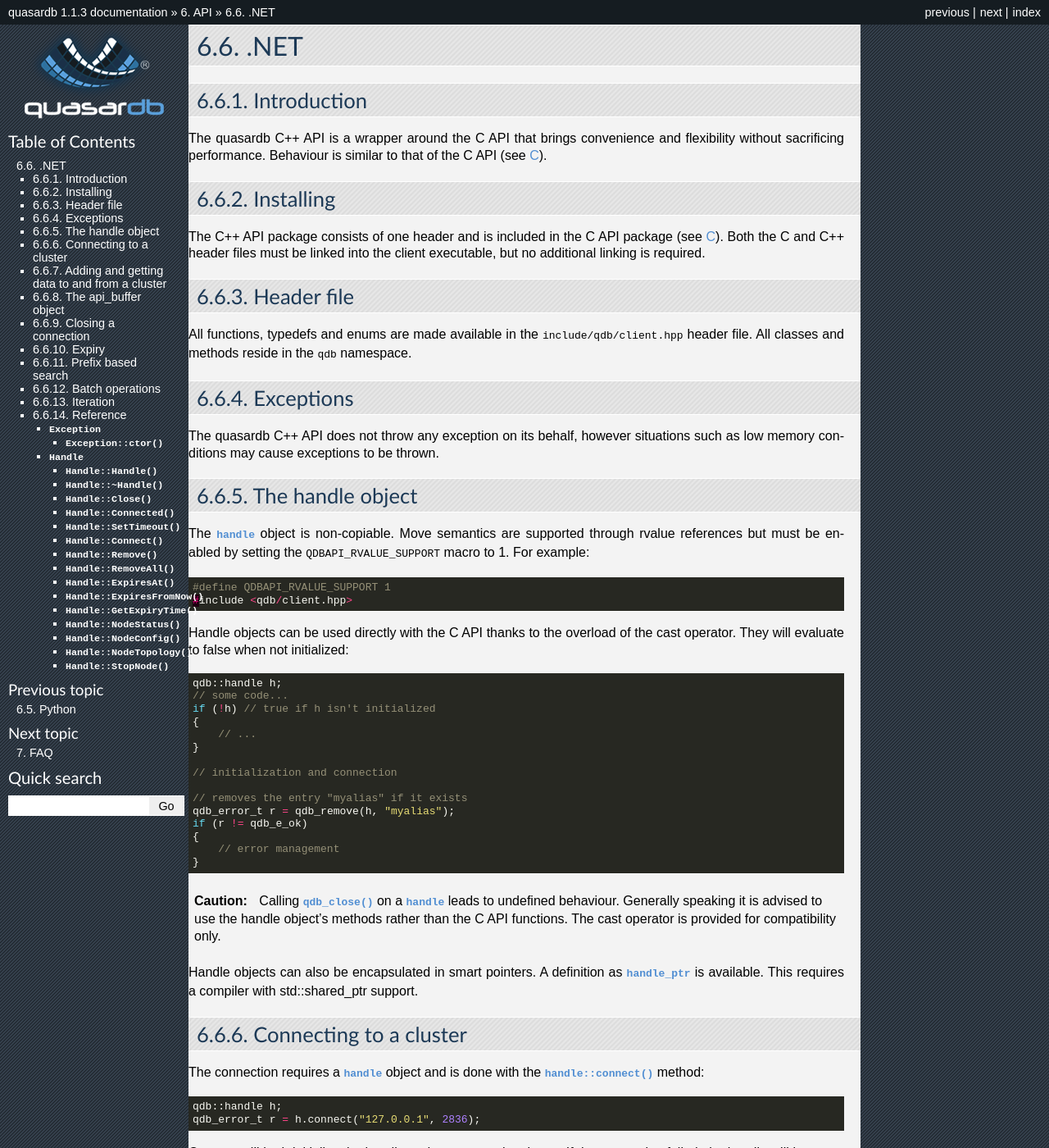
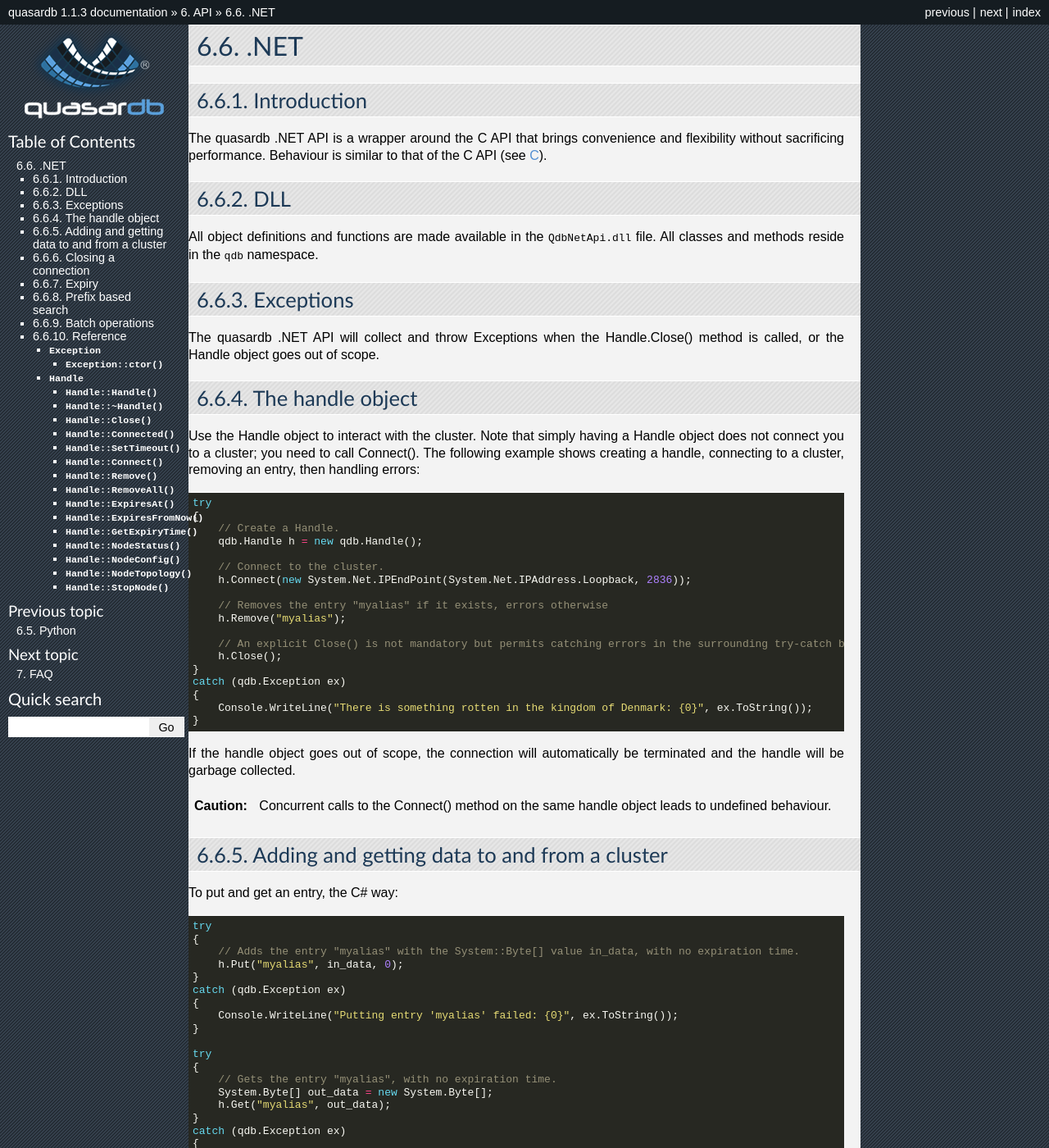
Before and after one commit to iltommi/qdb-documentation, a Sphinx documentation site: the page built from source/api/net.rst, in a window 1280 px wide and 1400 px high. Shown: the whole window at 82% size. Built offline with Sphinx 7.4.7, drawn with Linux system fonts in a browser that asks for light colours; some of the changed text lies outside the part shown.

Commit message:
Complete prose section of .NET API doc.

```diff
--- a/source/api/net.rst
+++ b/source/api/net.rst
@@ -7,177 +7,133 @@
 Introduction
 --------------
 
-The quasardb C++ API is a wrapper around the C API that brings convenience and flexibility without sacrificing performance. Behaviour is similar to that of the C API (see :doc:`c`).
+The quasardb .NET API is a wrapper around the C API that brings convenience and flexibility without sacrificing performance. Behaviour is similar to that of the C API (see :doc:`c`).
 
-Installing
---------------
+DLL
+---
 
-The C++ API package consists of one header and is included in the C API package (see :doc:`c`). Both the C and C++ header files must be linked into the client executable, but no additional linking is required.
-
-Header file
---------------
-
-All functions, typedefs and enums are made available in the ``include/qdb/client.hpp`` header file. All classes and methods reside in the ``qdb`` namespace.
+All object definitions and functions are made available in the ``QdbNetApi.dll`` file. All classes and methods reside in the ``qdb`` namespace.
 
 Exceptions
 ------------
 
-The quasardb C++ API does not throw any exception on its behalf, however situations such as low memory conditions may cause exceptions to be thrown.
+The quasardb .NET API will collect and throw Exceptions when the Handle.Close() method is called, or the Handle object goes out of scope.
 
 The handle object
 -------------------
 
-The :cpp:class:`handle` object is non-copiable. Move semantics are supported through rvalue references but must be enabled by setting the  ``QDBAPI_RVALUE_SUPPORT`` macro to 1. For example::
+Use the Handle object to interact with the cluster. Note that simply having a Handle object does not connect you to a cluster; you need to call Connect(). The following example shows creating a handle, connecting to a cluster, removing an entry, then handling errors::
 
-    #define QDBAPI_RVALUE_SUPPORT 1
-    #include <qdb/client.hpp>
+    try
+    {
+        // Create a Handle.
+        qdb.Handle h = new qdb.Handle();
 
-Handle objects can be used directly with the C API thanks to the overload of the cast operator. They will evaluate to false when not initialized::
+        // Connect to the cluster.
+        h.Connect(new System.Net.IPEndPoint(System.Net.IPAddress.Loopback, 2836));
 
-    qdb::handle h;
-    // some code...
-    if (!h) // true if h isn't initialized
+        // Removes the entry "myalias" if it exists, errors otherwise
+        h.Remove("myalias");
+
+        // An explicit Close() is not mandatory but permits catching errors in the surrounding try-catch block.
+        h.Close();
+    }
+    catch (qdb.Exception ex)
     {
-        // ...
-    }
-
-    // initialization and connection
-
-    // removes the entry "myalias" if it exists
-    qdb_error_t r = qdb_remove(h, "myalias");
-    if (r != qdb_e_ok)
-    {
-        // error management
+        Console.WriteLine("There is something rotten in the kingdom of Denmark: {0}", ex.ToString());
     }
 
 
-.. caution::
-    Calling :c:func:`qdb_close` on a :cpp:class:`handle` leads to undefined behaviour. Generally speaking it is advised to use the handle object's methods rather than the C API functions. The cast operator is provided for compatibility only.
-
-Handle objects can also be encapsulated in smart pointers. A definition as :cpp:type:`handle_ptr` is available. This requires a compiler with std::shared_ptr support.
-
-Connecting to a cluster
---------------------------
-
-The connection requires a :cpp:class:`handle` object and is done with the :cpp:func:`handle::connect` method::
-
-    qdb::handle h;
-    qdb_error_t r = h.connect("127.0.0.1", 2836);
-
-Connect will both initialize the handle and connect to the cluster. If the connection failed, the handle will be reset.  Note that when the handle object goes out of scope, the connection will be terminated and the handle will be released.
+If the handle object goes out of scope, the connection will automatically be terminated and the handle will be garbage collected.
 
 .. caution::
-    Concurrent calls to connect on the same handle object leads to undefined behaviour.
+    Concurrent calls to the Connect() method on the same handle object leads to undefined behaviour.
 
 Adding and getting data to and from a cluster
 ---------------------------------------------
 
-Although one may use the handle object with the C API, using the handle object's methods is recommended. For example, to put and get an entry, the C++ way::
+To put and get an entry, the C# way::
 
-    const char in_data[10];
-
-    qdb_error_t r = h.put("entry", in_data, 0);
-    if (r != qdb_e_ok)
+    try
     {
-        // error management
+        // Adds the entry "myalias" with the System::Byte[] value in_data, with no expiration time.
+        h.Put("myalias", in_data, 0);
+    }
+    catch (qdb.Exception ex)
+    {
+        Console.WriteLine("Putting entry 'myalias' failed: {0}", ex.ToString());
     }
 
-    // ...
-
-    char out_data[10];
-    qdb_error_t = r = h.get("entry", out_data, 10);
-    if (r != qdb_e_ok)
+    try
     {
-        // error management
+        // Gets the entry "myalias", with no expiration time.
+        System.Byte[] out_data = new System.Byte[];
+        h.Get("myalias", out_data);
+    }
+    catch (qdb.Exception ex)
+    {
+        Console.WriteLine("Getting entry 'myalias' failed: {0}", ex.ToString());
     }
 
-The largest difference between the C and C++ get calls are their memory allocation lifetimes. The C call :c:func:`qdb_get_buffer` allocates a buffer of the needed size and must be explicitly freed. The C++ handle.get() method uses uses smart pointers to manage allocations lifetime.
-
-In C, one would write::
-
-    char * allocated_content = 0;
-    size_t allocated_content_length = 0;
-    r = qdb_get_buffer(handle, "entry", &allocated_content, &allocated_content_length);
-    if (r != qdb_e_ok)
-    {
-        // error management
-    }
-
-    // ...
-    // later
-    // ...
-
-    qdb_free_buffer(allocated_content);
-
-In C++, one writes::
-
-    qdb_error_t r = qdb_e_ok;
-    qdb::api_buffer_ptr allocated_content = h.get("entry", r);
-    if (r != qdb_e_ok)
-    {
-        // error management
-    }
-
-    // allocated_content will be released when its usage count reaches zero
-
-The api_buffer object
------------------------
-
-The :cpp:class:`api_buffer` object is designed to be used via a smart pointer - whose definition is provided - and is returned by methods from the :cpp:class:`handle` object. It is possible to access the managed buffer directly (read-only) and query its size (see :cpp:func:`api_buffer::data` and :cpp:func:`api_buffer::size`).
 
 Closing a connection
 -----------------------
 
-A connection can be explicitly closed and the handle released with the :cpp:func:`handle::close` method::
+A connection can be explicitly closed and the handle released with the :cpp:func:`Handle::Close` method::
 
-    h.close();
+    h.Close();
 
-Note that when the :cpp:class:`handle` object is destroyed, :cpp:func:`handle::close` is automatically called.
+Note that when the :cpp:class:`Handle` object leaves scope, :cpp:func:`Handle::Close` is automatically called.
 
-.. caution::
-    The usage of :c:func:`qdb_close` with :cpp:class:`handle` object results in undefined behaviour.
 
 Expiry
 -------
 
-Expiry is set with :cpp:func:`handle::expires_at` and :cpp:func:`expires_from_now`. It is obtained with :cpp:func:`handle::get_expiry_time`. Expiry time is always in seconds, either relative to epoch (January 1st, 1970 00:00 UTC) when using :cpp:func:`handle::expires_at` or relative to the call time when using :cpp:func:`expires_from_now`.
+Expiry is set with :cpp:func:`Handle::ExpiresAt` and :cpp:func:`ExpiresFromNow'. It is obtained with :cpp:func:`Handle::GetExpiryTime`. Expiry time is always in seconds, either relative to epoch (January 1st, 1970 00:00 UTC) when using :cpp:func:`Handle::ExpiresAt` or relative to the call time when using :cpp:func:`ExpiresFromNow`.
 
 .. danger::
-    The behavior of :cpp:func:`expires_from_now` is undefined if the time zone or the clock of the client computer is improperly configured.
+    The behavior of :cpp:func:`ExpiresFromNow` is undefined if the time zone or the clock of the client computer is improperly configured.
 
 To set the expiry time of an entry to 1 minute, relative to the call time::
 
-    char content[100];
+    TimeSpan sixty_seconds_from_now = new TimeSpan(0, 1, 0);
 
-    // ...
-
-    r = h.put("myalias", content, sizeof(content), 0);
-    if (r != qdb_error_ok)
+    try
     {
-        // error management
+        // Sets the entry "myalias" to an expiry time of 60 seconds from the call time.
+        h.ExpiresFromNow("myalias", sixty_seconds_from_now);
+    }
+    catch (qdb.Exception ex)
+    {
+        Console.WriteLine("Setting expiry time for 'myalias' failed: {0}", ex.ToString());
     }
 
-    r = h.expires_from_now("myalias", 60);
-    if (r != qdb_error_ok)
+To prevent an entry from ever expiring, use a default datetime object::
+
+    DateTime default_datetime_object = new DateTime();
+
+    try
     {
-        // error management
+        // Sets the entry "myalias" to never expire.
+        h.ExpiresAt("myalias", default_datetime_object);
+    }
+    catch (qdb.Exception ex)
+    {
+        Console.WriteLine("Setting expiry time for 'myalias' failed: {0}", ex.ToString());
     }
 
-To prevent an entry from ever expiring::
+If an expiry time is not set when the entry is made, entries do not expire. To obtain the expiry time of an existing entry::
 
-    r = h.expires_at("myalias", 0);
-    if (r != qdb_error_ok)
+    DateTime datetime_of_myalias = new DateTime();
+
+    try
     {
-        // error management
+        // Gets the expiry time for "myalias"
+        datetime_of_myalias = h.GetExpiryTime("myalias");
     }
-
-By default, entries do not expire. To obtain the expiry time of an existing entry::
-
-    qdb_time_t expiry_time = 0;
-    r = h.get_expiry_time("myalias", &expiry_time);
-    if (r != qdb_error_ok)
+    catch (qdb.Exception ex)
     {
-        // error management
+        Console.WriteLine("Getting expiry time for 'myalias' failed: {0}", ex.ToString());
     }
 
 
@@ -188,50 +144,21 @@ Prefix based search is a powerful tool that helps you lookup entries efficiently
 
 For example, if you want to find all entries whose aliases start with "record"::
 
-    qdb_error_t err = qdb_e_uninitialized;
-    std::vector<std::string> results = h.prefix_get("record", err);
-    if (err != qdb_e_ok)
+    System.String[] results = new System.String;
+    try
     {
-        // error management
+
+        results = h.PrefixGet("record");
     }
-
-    // you now have in results an array string representing the matching entries
-
-The method takes care of allocating all necessary intermediate buffers. The caller does not need to do any explicit memory release.
+    catch (qdb.Exception ex)
+    {
+        Console.WriteLine("Getting prefixes for 'record' failed: {0}", ex.ToString());
+    }
 
 Batch operations
 -------------------
 
-Batch operations are used similarly as in C, except a method :cpp:func:`handle::run_batch` is provided for convenience.
-
-Iteration
--------------
-
-Iteration on the cluster's entries can be done forward and backward.
-
-An STL-like iterator API is provided which is compatible with STL algorithms::
-
-    // forward loop
-    std::for_each(h.begin(), h.end(), [](const qdb::const_iterator::value_type & v)
-    {
-        // work on the entry
-        // v.first is an std::string refering to the entry's alias
-        // v.second is qdb::api_buffer_ptr with the entry's content
-    });
-
-    // backward loop
-    std::for_each(h.rbegin(), h.rend(), [](const qdb::const_reverse_iterator::value_type & v) { /* work on the entry */ });
-
-There is however a significant difference with regular STL iterators: since entries are accessed remotely, an error may prevent the next entry from being retrieved, in which case the iterator will be considered to have reached the "end" of the iteration.
-
-It is however possible to query the last error through the last_error() member function. The qdb_e_alias_not_found indicates the normal end of the iteration whereas other error statuses indicate that the iteration could not successfully complete. It is up to the programmer to decide what to do in case of error.
-
-Iterators' value is a std::pair<std::string, qdb::api_buffer_ptr> which makes the manipulation of iterator associated data safe in most scenarii. Associated resources will be freed automatically through RAII.
-
-The iterator api may throw the std::bad_alloc exception should a memory allocation fail.
-
-.. note::
-    Although each entry is returned only once, the order in which entries are returned is undefined.
+Batch operations are used similarly as in C, except a method :cpp:func:`Handle::RunBatch` is provided for convenience.
 
 Reference
 ----------------
```
